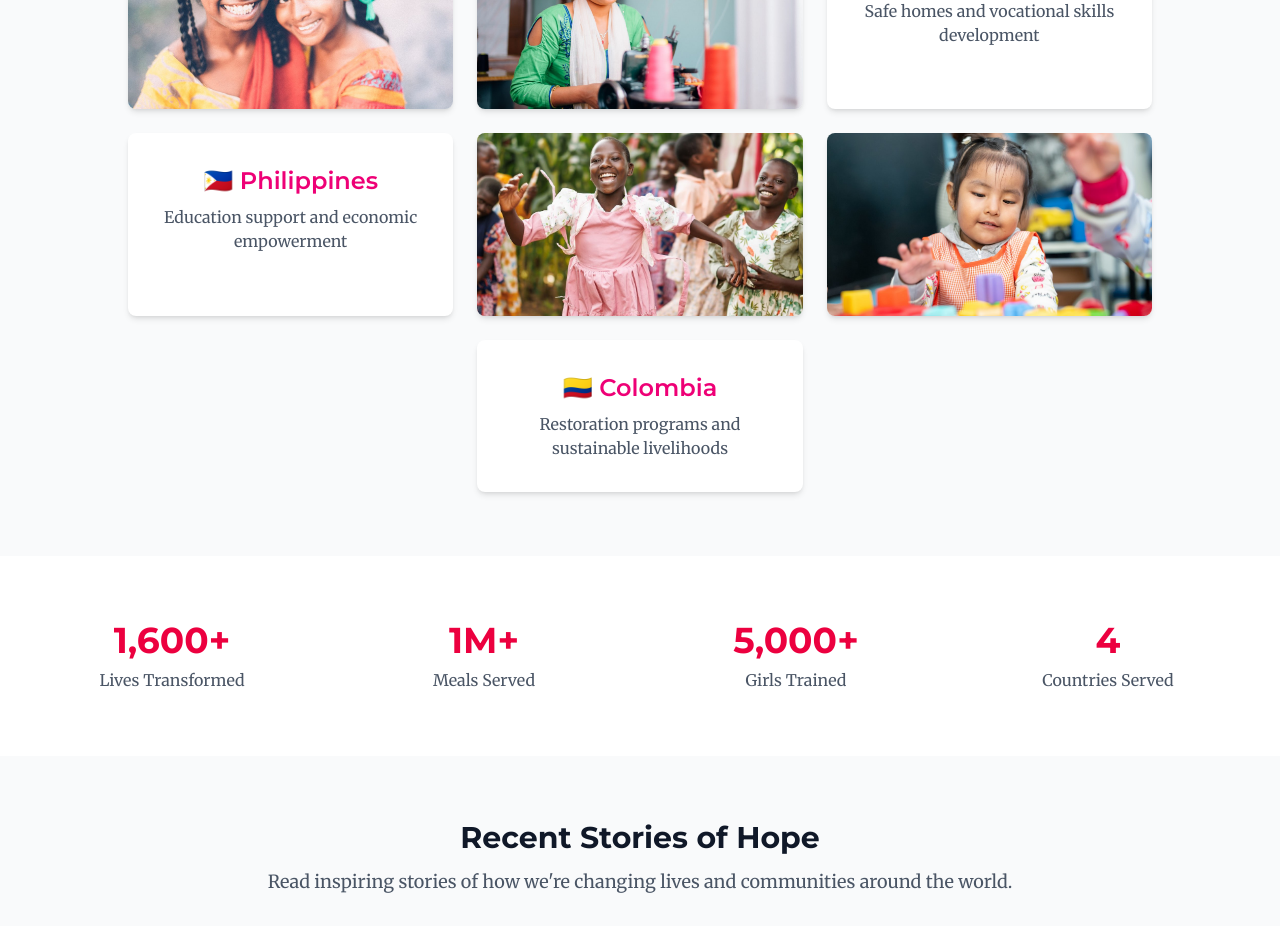
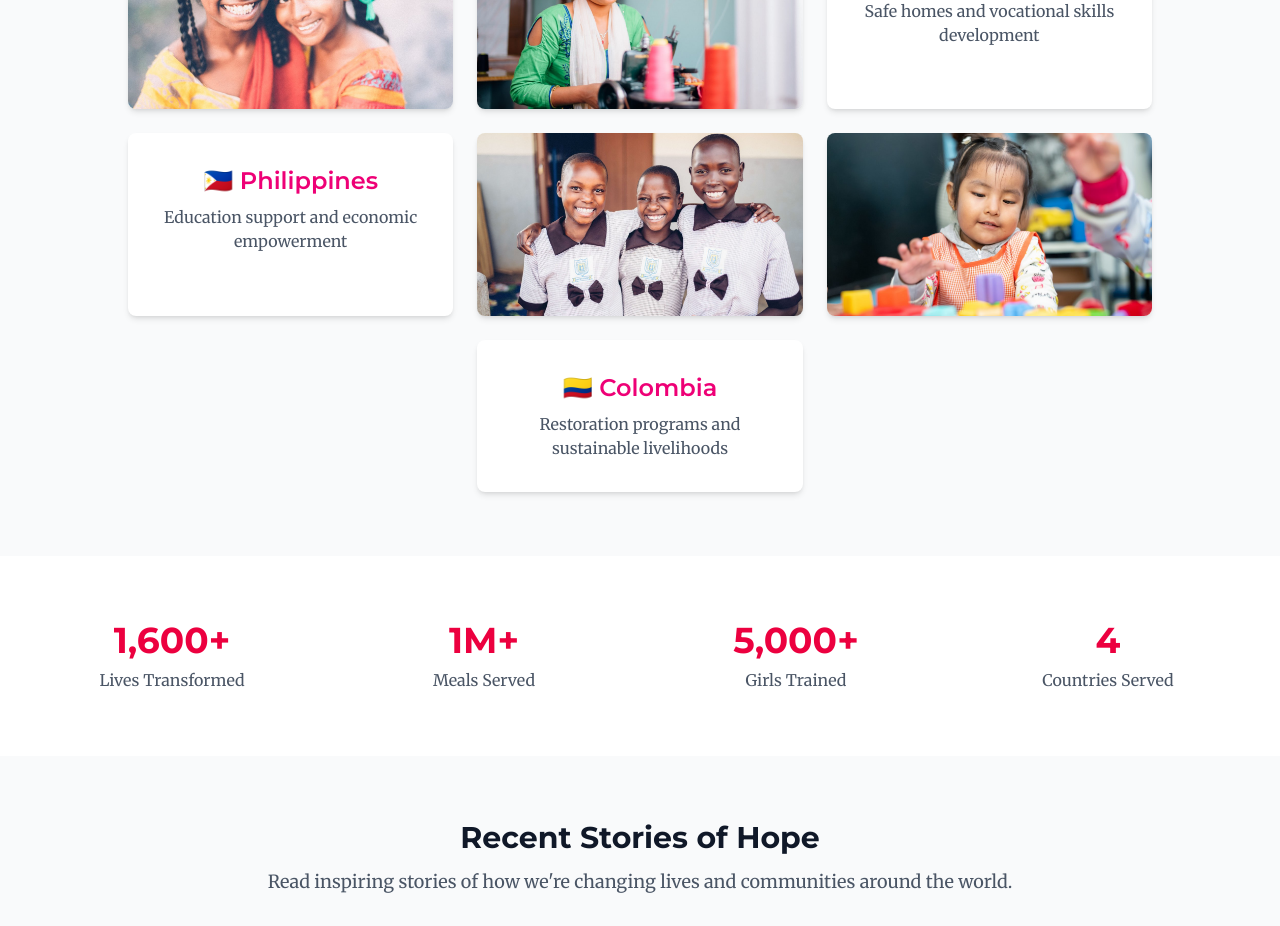
Before and after one commit to Peace-Gospel-International/shehashope, a Next.js app: page / in a window 1280 px wide. Shown: the part 2440-3366 px from the top of the page. Built offline with nearby package versions, Linux system fonts and the light colour scheme.

Commit message:
Try alternate Uganda student photo

```diff
--- a/app/page.tsx
+++ b/app/page.tsx
@@ -181,11 +181,11 @@ export default function Home() {
               aria-label="Uganda: 19 million children, 2 million in child labor, 42,000 in child slavery"
             >
               <Image
-                src="/images/where-we-work/uganda-joy.jpg"
-                alt="Girls enjoying an outdoor activity together in Uganda"
+                src="/images/where-we-work/uganda-students.jpg"
+                alt="Three smiling students standing arm in arm in Uganda"
                 fill
                 sizes="(min-width: 1024px) 320px, (min-width: 768px) 50vw, 100vw"
-                className="object-cover object-[center_42%] transition-transform duration-500 group-hover:scale-105 group-focus:scale-105"
+                className="object-cover object-[center_12%] transition-transform duration-500 group-hover:scale-105 group-focus:scale-105"
               />
               <div className="absolute inset-0 flex flex-col justify-end bg-gradient-to-t from-black/85 via-black/35 to-transparent p-5 text-left text-white transition-opacity duration-500 md:justify-center md:bg-[#EE0076]/90 md:text-center md:opacity-0 md:group-hover:opacity-100 md:group-focus:opacity-100">
                 <h3 className="text-2xl font-semibold font-sans">Uganda</h3>
```
Also changed, not shown: public/images/where-we-work/uganda-joy.jpg (deleted), public/images/where-we-work/uganda-students.jpg (added).
